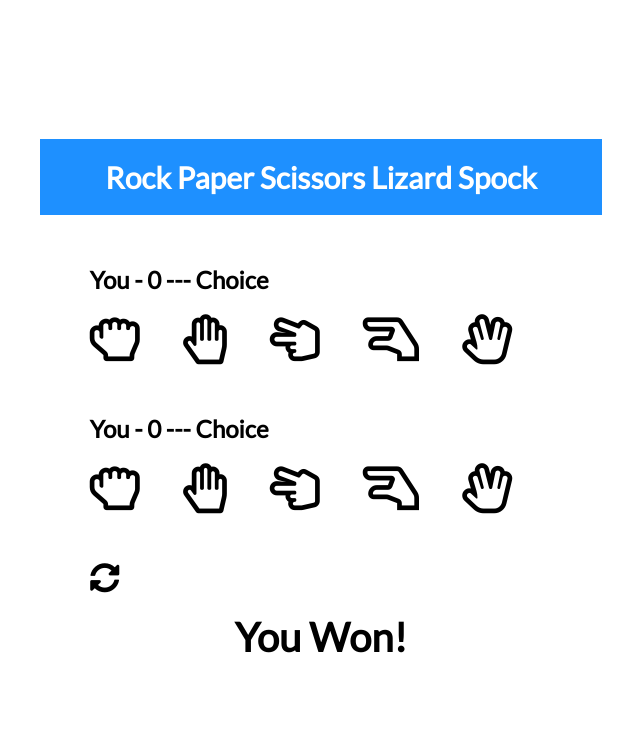
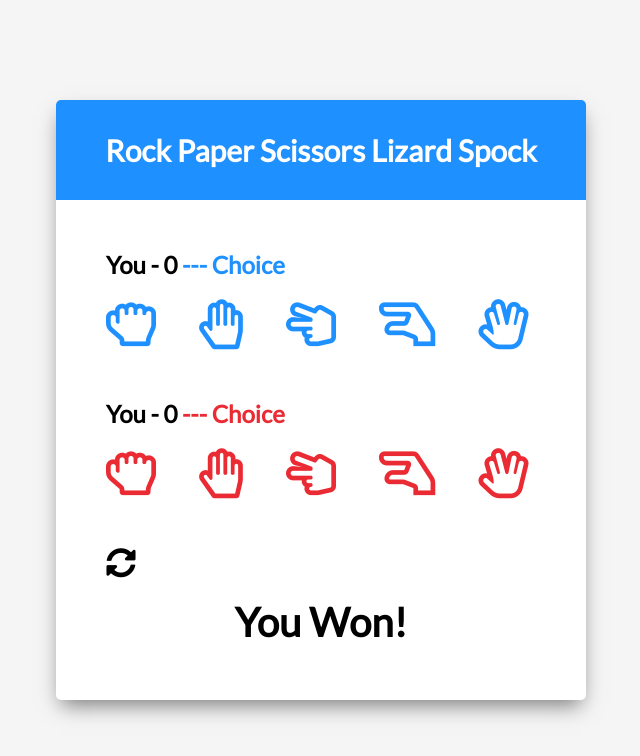
Before and after one commit to bolattt/spock-rock-game, a plain HTML site: page index.html in a window 1280 px wide. Shown: the whole page, without its empty margins (319-959 px from the left). Drawn offline with Linux system fonts and the light colour scheme.

Commit message:
finished styling

```diff
--- a/style.css
+++ b/style.css
@@ -7,18 +7,26 @@ html {
 body {
   margin: 0;
   min-height: 100vh;
-
+  background:whitesmoke;
   font-family: Lato, sans-serif;
   display: flex;
   justify-content: center;
   align-items: center;
 }
 
-
+.game-container{
+  width:530px;
+  height:600px;
+  background:white;
+  border-radius: 5px;
+  box-shadow: 0 10px 20px -5px rgba(0, 0, 0, 0.5);
+}
 
 .header {
   background: dodgerblue;
-
+  border-top-left-radius: 5px;
+  border-top-right-radius: 5px;
+  height:100px;
   display: flex;
   justify-content: center;
   align-items: center;
@@ -43,7 +51,24 @@ h2 {
   User-select: none;
 }
 
+#player .far,
+#player .choice{
+  color:dodgerblue;
+  cursor:pointer;
+}
 
+#computer .far,
+#computer .choice{
+  color:rgb(235, 43, 52)
+}
+#player .far:last-of-type,
+#computer .far:last-of-type{
+  margin-right: 0;
+
+}
+.selected{
+  color:black !important;
+}
 
 .reset-icon {
   font-size: 30px;
@@ -66,7 +91,7 @@ h2 {
 /* Media Query: Large Smartphone (Vertical) */
 @media screen and (max-width: 600px) {
   .game-container {
-
+    width:95%;
     height: 580px;
   }
 
```
Also changed, not shown: index.html (+1 -1 lines).
